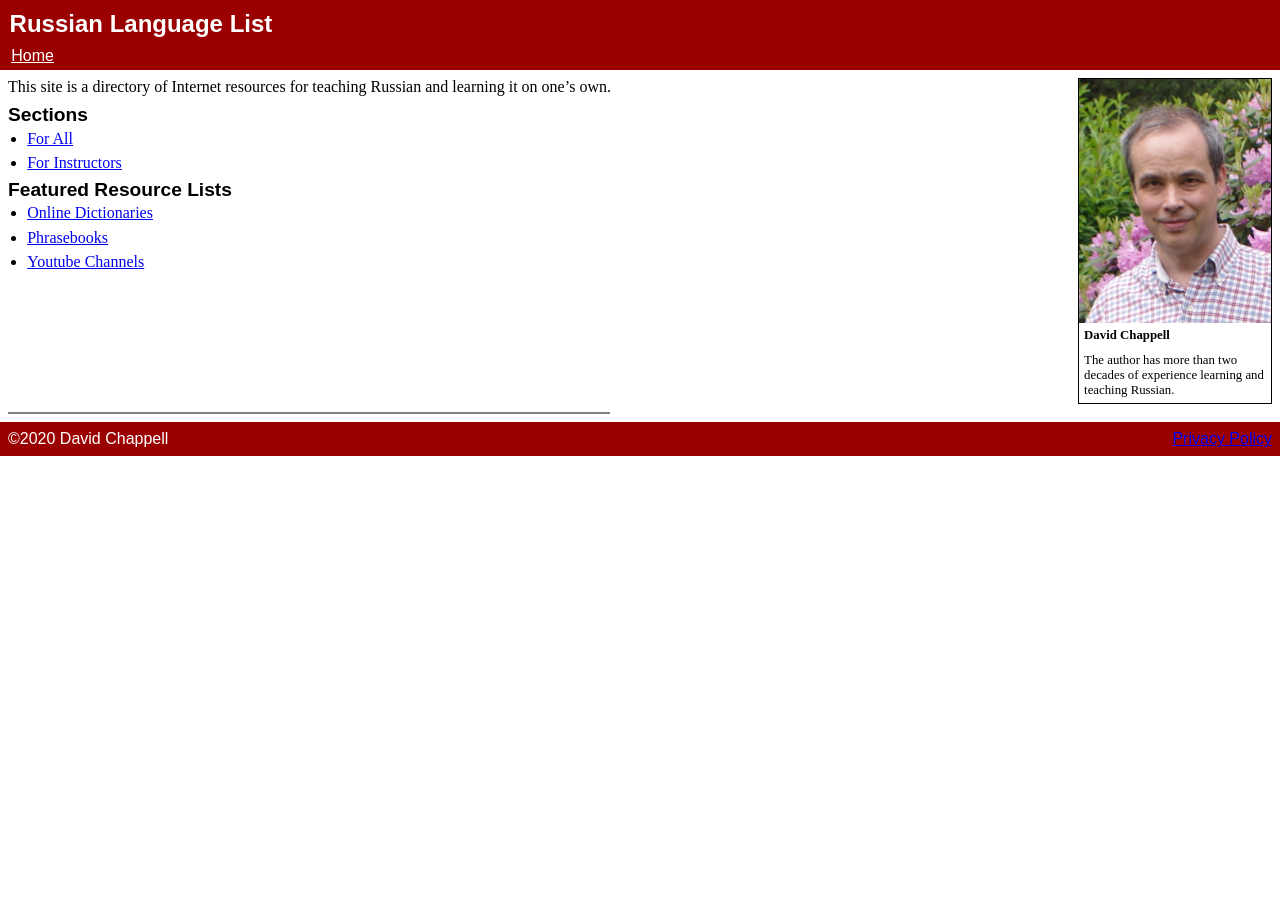
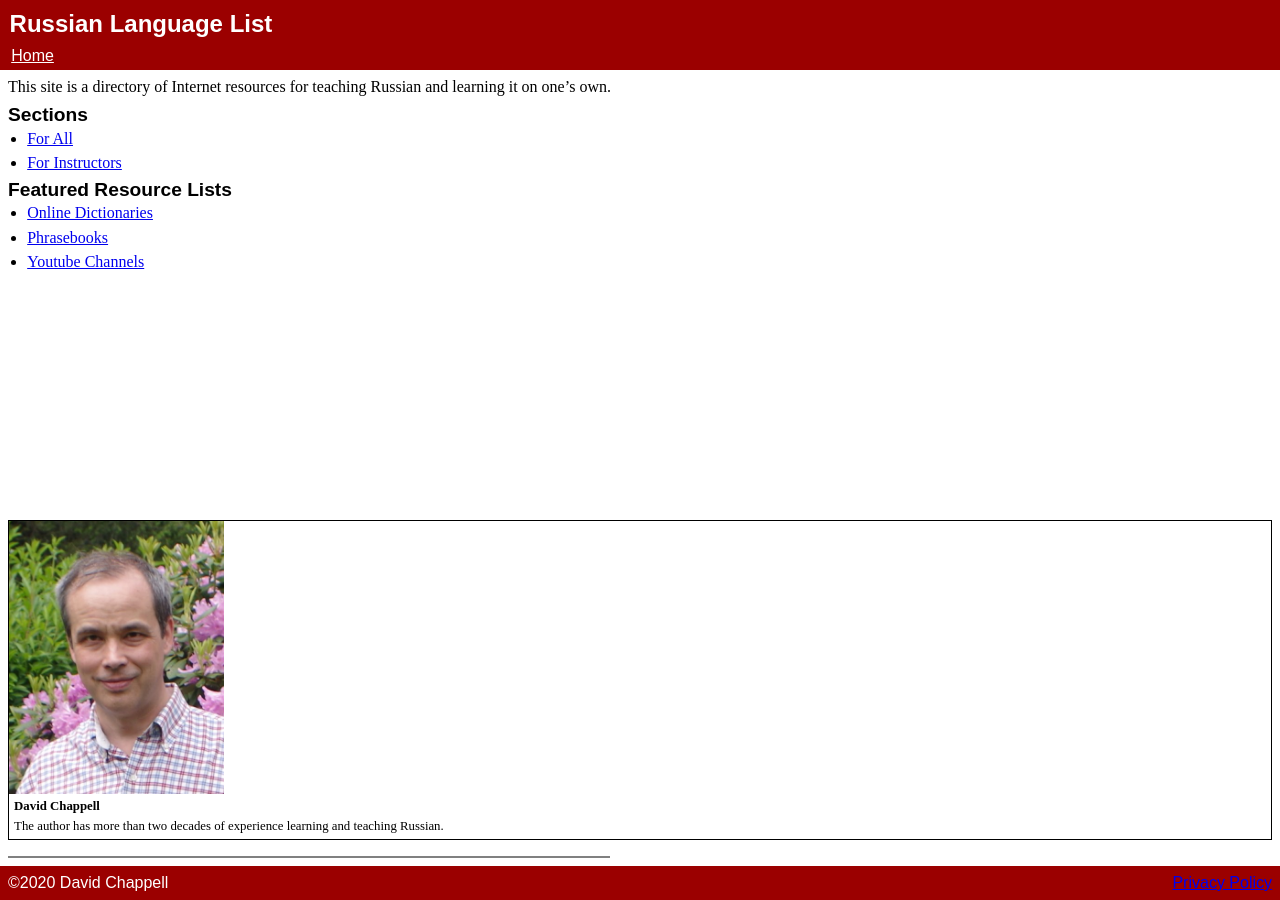
Before and after one commit to david672orford/russian-language-list, a Jekyll site: the page built from index.md, in a window 1280 px wide. Built offline with Jekyll 4.4.1, drawn with Linux system fonts in a browser that asks for light colours; our own code applies the rules of GitHub Pages for plain Markdown files.

Commit message:
layout improvements

```diff
--- a/_layouts/default.html
+++ b/_layouts/default.html
@@ -24,22 +24,26 @@
   </div>
 
   {% if page.title_img %}
+  <div class="img_border">
     <img src="{{ page.title_img }}" alt="{{ page.title_alt }}">
+  </div>
   {% endif %}
 </header>
 
+<main>
+{{ content }}
+</main>
+
 <div class="author_box">
   <img src="/assets/images/author.jpg">
+    <div>
       <div class="author_byline">David Chappell</div>
       <div class="author_blurb">
         The author has more than two decades of experience learning and teaching Russian.
       </div>
     </div>
   </div>
-
-<main>
-{{ content }}
-</main>
+</div>
 
 <div class="google_ads">
   <script async src="//pagead2.googlesyndication.com/pagead/js/adsbygoogle.js"></script>
--- a/assets/css/style.css
+++ b/assets/css/style.css
@@ -14,13 +14,14 @@ BODY {
 	}
 MAIN {
 	margin: .5em;
+	flex-grow: 1;
 	}
-H1, DIV.breadcrumbs, FOOTER {
+HEADER, FOOTER {
 	font-family: sans-serif;
 	color: white;
 	background-color: #9b0000;		/* different on different sites */
 	}
-HEADER {
+DIV.img_border {
 	background-color: #808080;
 	}
 HEADER IMG {
@@ -44,6 +45,13 @@ H1 A {
 	text-decoration: inherit;
 	color: inherit;
 	}
+FOOTER {
+	display: flex;
+	justify-content: space-between;
+	padding: .5em;
+	}
+
+/* Content */
 H2, H3 {
 	font-family: sans-serif;
 	}
@@ -55,11 +63,9 @@ H3 {
 	font-size: 100%;
 	margin: .4em 0 .2em 0;
 	}
-
 P {
 	margin-bottom: .5em;
 	}
-
 UL, OL {
 	padding-left: 1.2em;
 	}
@@ -91,11 +97,10 @@ TH, TD {
 
 DIV.author_box {
 	display: flex;
-	flex-direction: row;
+	flex-direction: column;
 	align-items: start;
 	margin: .5em;
 	border: thin solid black;
-	order: 99;		/* move to end */
 	}
 DIV.author_box IMG {
 	display: block;
@@ -111,39 +116,12 @@ DIV.author_blurb {
 	font-size: 80%;
 	}
 
-@media (min-width: 600px) {			/* if screen is wide enough, move author back to the right */
-	BODY {
-		display: block;
-		}
-	DIV.author_box {
-		flex-direction: column;
-		float: right;
-		width: 15%;
-		max-width: 200px;
-		}
-	DIV.author_box IMG {
-		width: 100%;
-		}
-	}
-
 DIV.google_ads {
 	clear: both;
 	width: 80%;
 	max-width: 600px;
 	margin: .5em;
 	border: thin solid #808080;
-	order: 99;
-	}
-
-FOOTER {
-	/*position: fixed;
-	left: 0;
-	bottom: 0;
-	right: 0;*/
-	display: flex;
-	justify-content: space-between;
-	padding: .5em;
-	order: 99;
 	}
 
 /* Syntax highlighting */
```
Lines whose indentation alone changed are shown as unchanged.
